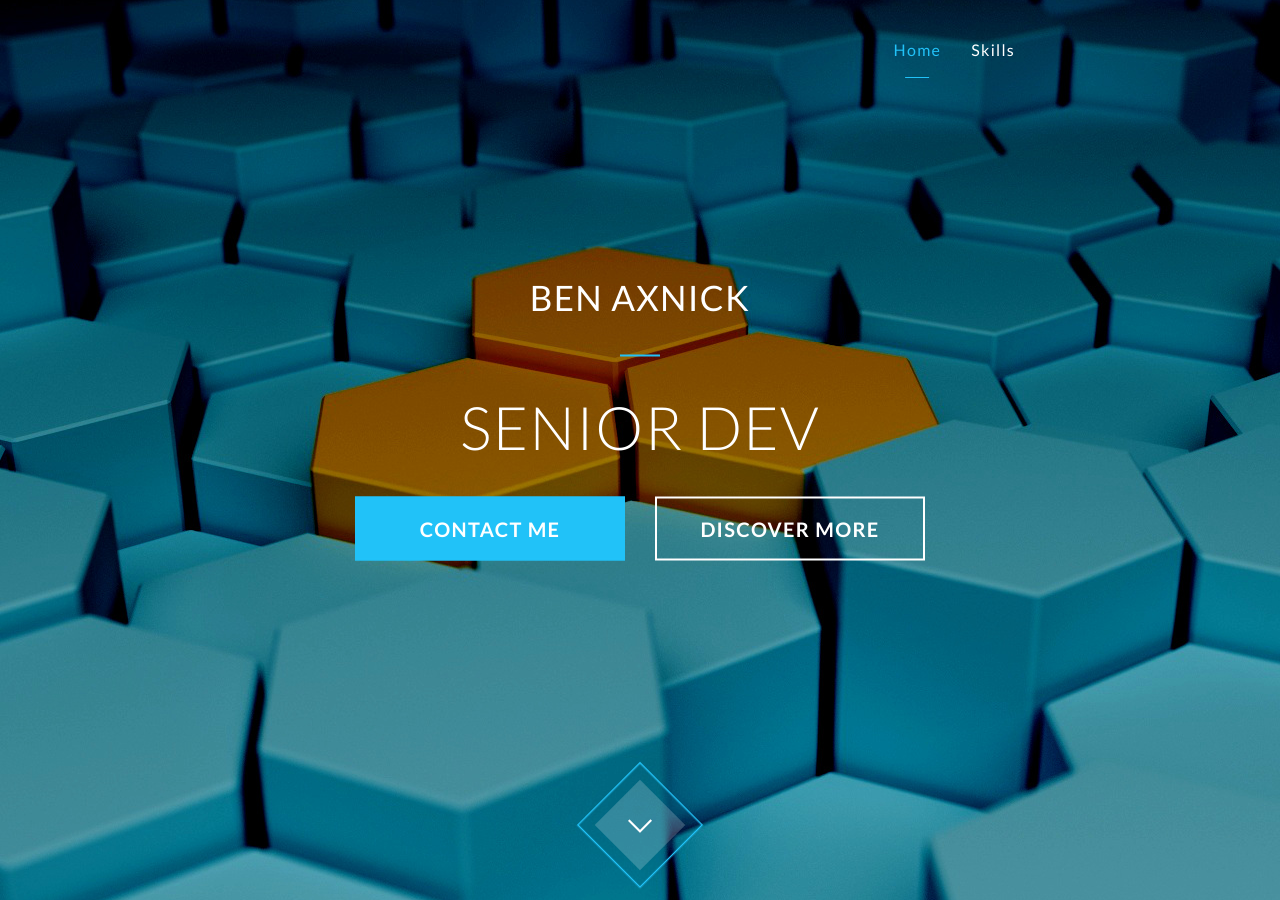
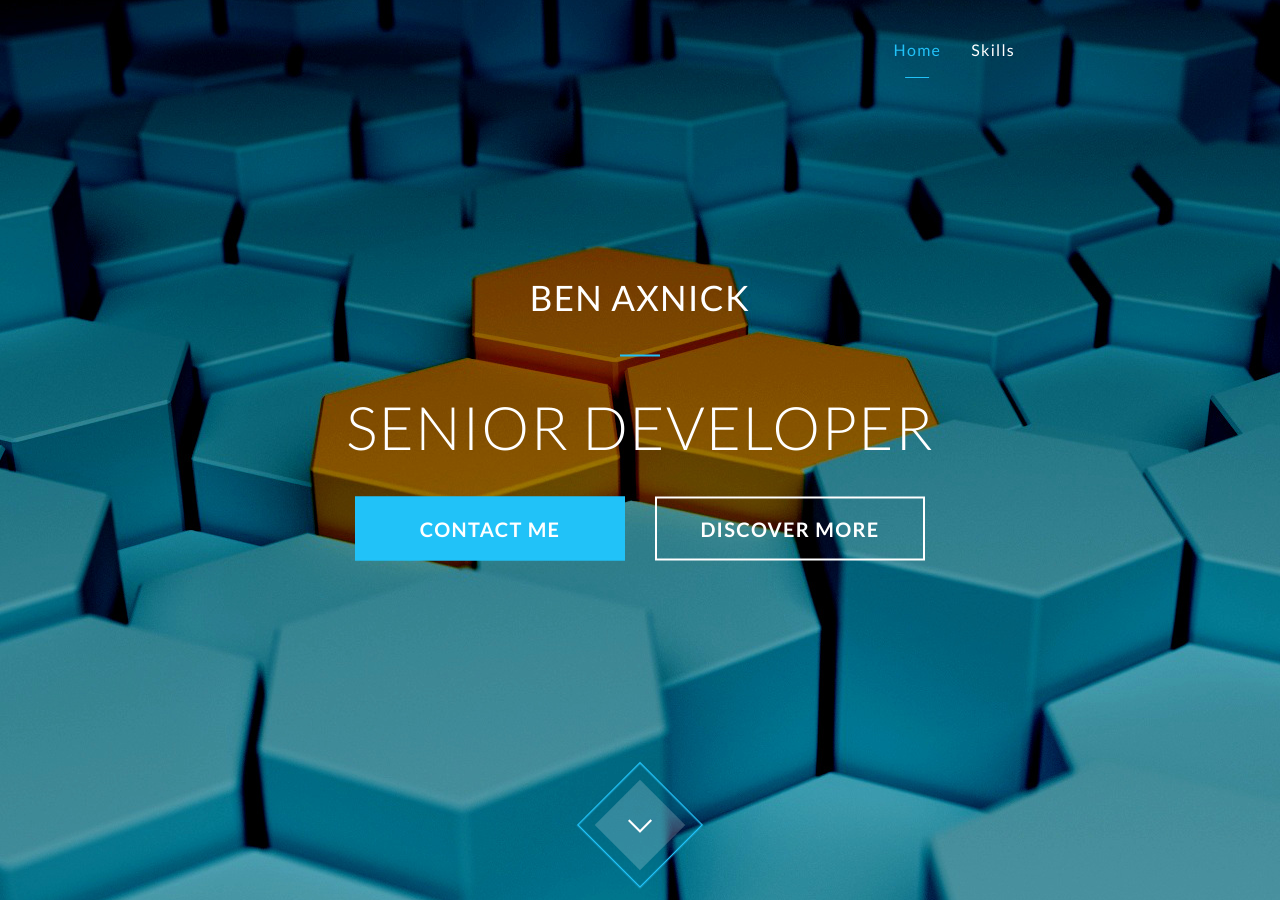
Before and after one commit to bentheax/pickaxe-me-site, a Jekyll site: the page built from src/index.html, in a window 1280 px wide and 900 px high. Built offline with Jekyll 4.4.1, drawn with Linux system fonts in a browser that asks for light colours; nearby versions of some CDN libraries.

Commit message:
be less abbreviaty

```diff
--- a/src/_includes/header.html
+++ b/src/_includes/header.html
@@ -48,7 +48,7 @@
         <div class="row heading-title">
           <h2>Ben Axnick</h2>
           <hr class="small">
-          <h1 class="thin">Senior Dev</h1>
+          <h1 class="thin">Senior Developer</h1>
         </div>
 
         <!-- Header Buttons -->
```
